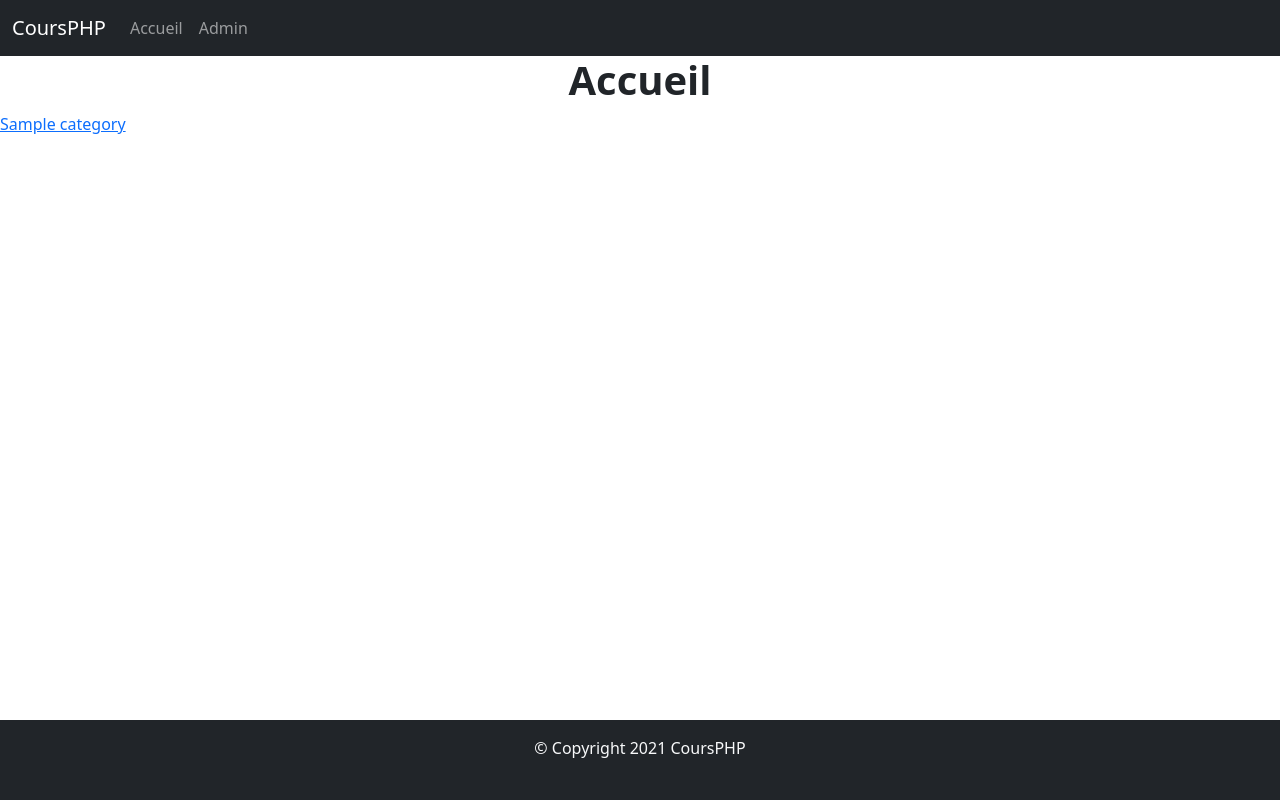
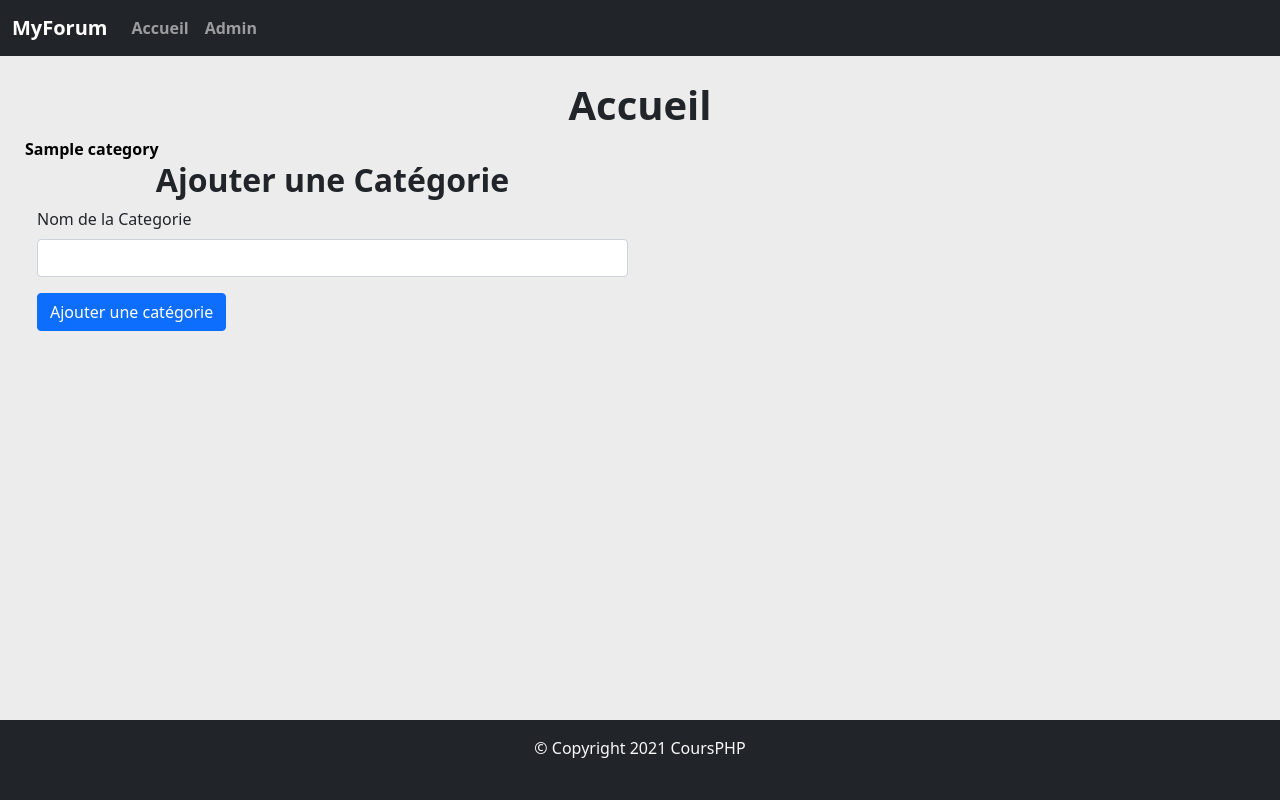
Before and after one commit to PierreD59/tp_myforum, a PHP site: page / in a window 1280 px wide. Run offline with PHP 8.4, Linux system fonts and the light colour scheme; tables that the repository leaves empty or names only in its code hold one stand-in row (values such as "Sample post"); some libraries are stand-ins or nearby versions.

Commit message:
Adding the css of the admin page

```diff
--- a/assets/css/styles.css
+++ b/assets/css/styles.css
@@ -1,3 +1,12 @@
+.categoryBlock,
+.articleBlock,
+.commentBlock {
+  background: white;
+  border: 1px solid #e1e1e1;
+  margin: 15px auto;
+  box-shadow: 7px 7px 0 0 #e1e1e1;
+}
+
 nav .logo img {
   max-width: 100px;
 }
@@ -10,9 +19,12 @@ body {
 
 .home {
   flex-grow: 1;
+  padding: 25px;
+  background: #ececec;
 }
 
-h1 {
+h1,
+h2 {
   font-weight: 700;
   text-align: center;
 }
@@ -22,6 +34,12 @@ hr {
   width: 250px;
 }
 
+a {
+  color: black;
+  font-weight: 700;
+  text-decoration: none;
+}
+
 footer {
   height: 10vh;
 }
--- /dev/null
+++ b/assets/scss/_admin.scss
@@ -0,0 +1,8 @@
+.categoryBlock,
+.articleBlock,
+.commentBlock {
+  background: white;
+  border: 1px solid #e1e1e1;
+  margin: 15px auto;
+  box-shadow: 7px 7px 0 0 #e1e1e1;
+}
--- a/assets/scss/_home.scss
+++ b/assets/scss/_home.scss
@@ -6,9 +6,12 @@ body {
 
 .home {
   flex-grow: 1;
+  padding: 25px;
+  background: #ececec;
 }
 
-h1 {
+h1,
+h2 {
   font-weight: 700;
   text-align: center;
 }
@@ -17,3 +20,9 @@ hr {
   margin: 25px auto;
   width: 250px;
 }
+
+a {
+  color: black;
+  font-weight: 700;
+  text-decoration: none;
+}
--- a/assets/scss/styles.scss
+++ b/assets/scss/styles.scss
@@ -1,6 +1,7 @@
 @charset "UTF-8";
 
 @import "_variables";
+@import "_admin";
 @import "_header";
 @import "_home";
 @import "_footer";
--- a/includes/header.inc.php
+++ b/includes/header.inc.php
@@ -1,7 +1,7 @@
 <header>
     <nav class="navbar navbar-expand-lg navbar-dark bg-dark">
         <div class="container-fluid">
-            <a class="navbar-brand" href="/">CoursPHP</a>
+            <a class="navbar-brand" href="/?page=home">MyForum</a>
             <button class="navbar-toggler" type="button" data-bs-toggle="collapse" data-bs-target="#navbarSupportedContent" aria-controls="navbarSupportedContent" aria-expanded="false" aria-label="Toggle navigation">
                 <span class="navbar-toggler-icon"></span>
             </button>
--- a/pages/home.content.php
+++ b/pages/home.content.php
@@ -1,5 +1,19 @@
 <?php
 $database = require_once dirname(__FILE__) . '/../utils/database.utils.php';
+
+// Add Category
+if (isset($_POST['categorySubmit'])) {
+    if (isset($_POST['categoryName']) && !empty($_POST['categoryName'])) {
+        $categoryName = htmlspecialchars($_POST['categoryName']);
+
+        $addCategory = $database->prepare("INSERT INTO `categorys`(`name`) VALUES (:name)");
+        $addCategory->execute([
+                "name" => $categoryName,
+        ]);
+        echo '<p>La nouvelle Catégorie a été créée, <a href="?page=home">cliquez ici</a> pour la voir</p>';
+        header('location:?page=admin');
+    }
+}
 
 ?>
 <div class="home">
@@ -12,4 +26,21 @@ $database = require_once dirname(__FILE__) . '/../utils/database.utils.php';
     <div><a href="?page=category&id=<?= $dataCategory['id']; ?>"><?= $dataCategory['name']; ?></a></div>
     <?php } ?>
 
+        <div class="row m-0 p-0">
+
+            <div class="col-md-6">
+                <h2 class="text-center">Ajouter une Catégorie</h2>
+                <form action="?page=admin" method="POST">
+
+                    <div class="mb-3">
+                        <label for="categoryName" class="form-label">Nom de la Categorie</label>
+                        <input type="text" class="form-control" id="categoryName" name="categoryName">
+                    </div>
+                    <input class="btn btn-primary" type="submit" name="categorySubmit" value="Ajouter une catégorie">
+
+                </form>
+            </div>
+
+        </div>
+
 </div>
```
Also changed, not shown: pages/admin.content.php (+12 -39 lines), 2 other files.
